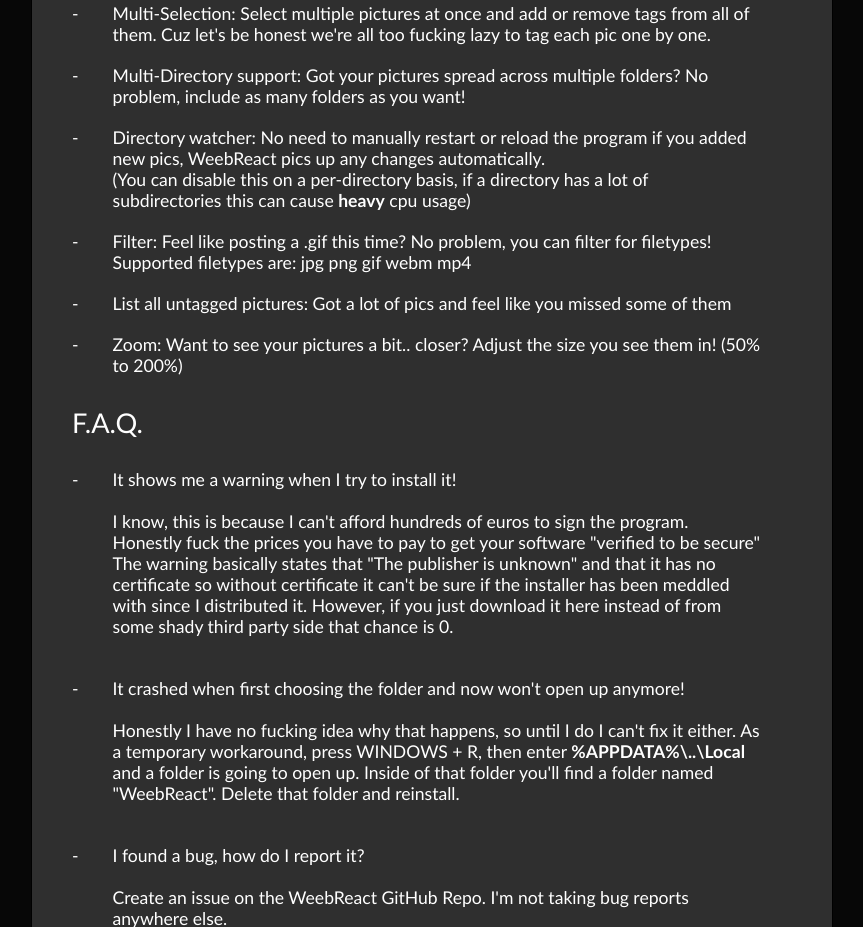
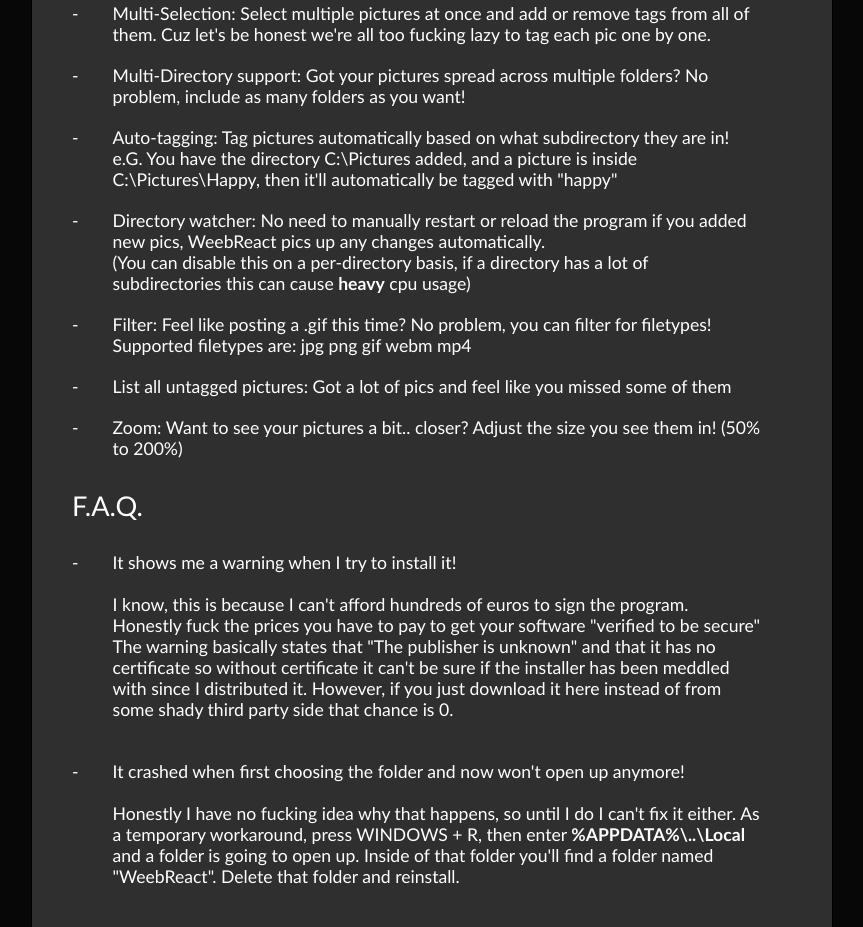
Before and after one commit to Chloe-ko/WeebReact, an Electron app: page docs/index.html in a window 1100 px wide. Shown: the part 1435-2362 px from the top of the page, without its empty margins (118-981 px from the left). Drawn offline with Linux system fonts and the light colour scheme; no server answers.

Commit message:
Added another function explanation to website

```diff
--- a/docs/index.html
+++ b/docs/index.html
@@ -73,6 +73,10 @@
             </div>
             <div class="listcategory">
               <div class="listtag inline">-</div>
+              <div class="listtext inline">Auto-tagging: Tag pictures automatically based on what subdirectory they are in!<br />e.G. You have the directory C:\Pictures added, and a picture is inside C:\Pictures\Happy, then it'll automatically be tagged with "happy"</div>
+            </div>
+            <div class="listcategory">
+              <div class="listtag inline">-</div>
               <div class="listtext inline">Directory watcher: No need to manually restart or reload the program if you added new pics, WeebReact pics up any changes automatically.<br />(You can disable this on a per-directory basis, if a directory has a lot of subdirectories this can cause <b>heavy</b> cpu usage)</div>
             </div>
             <div class="listcategory">
```
